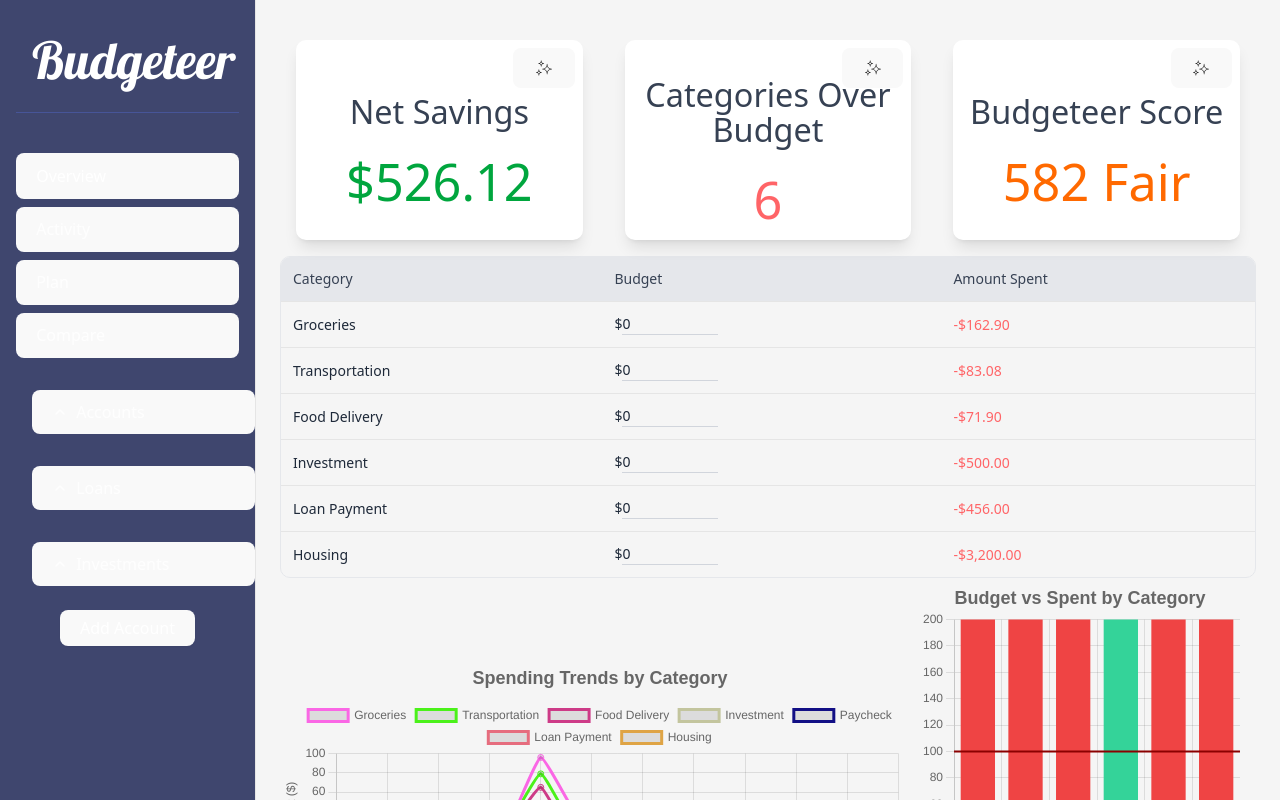
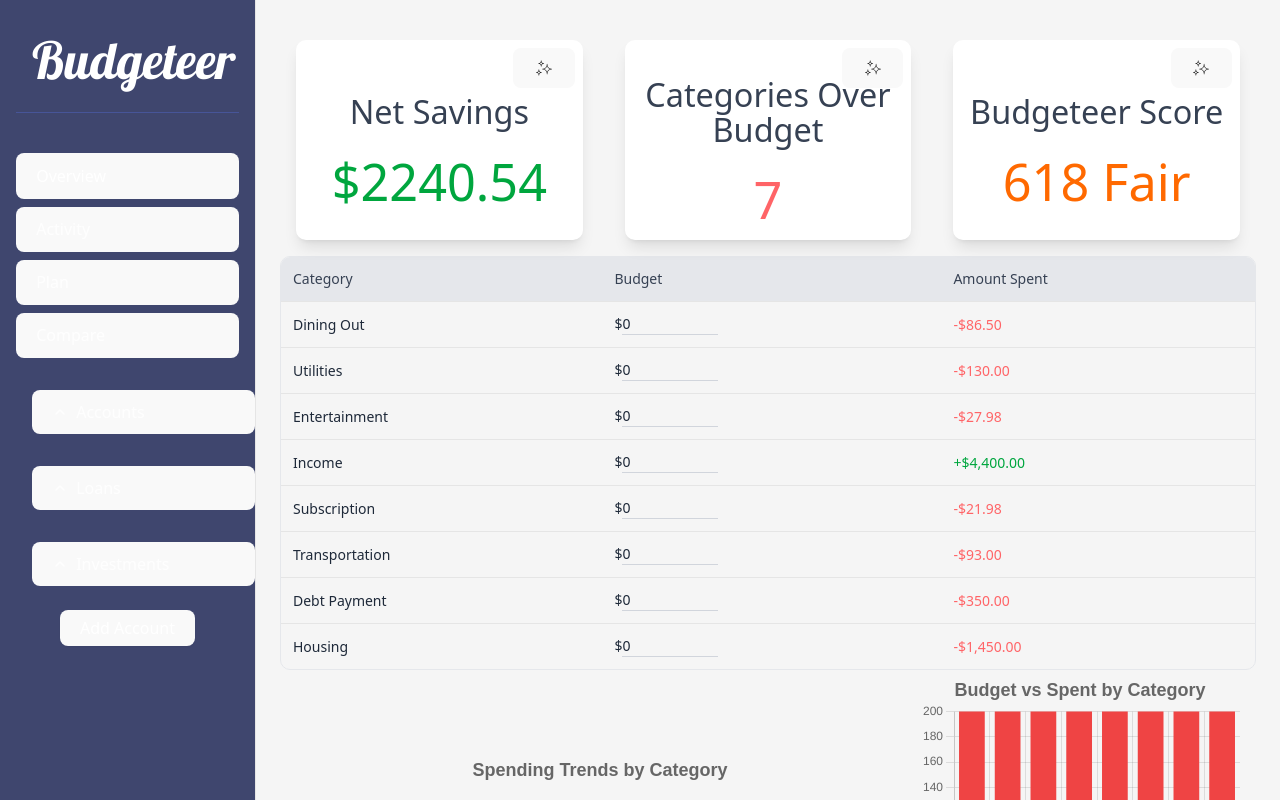
Before and after one commit to adsunarto/Budget-Dashboard, a React (Vite) app: page / in a window 1280 px wide. Built offline with nearby package versions, Linux system fonts and the light colour scheme.

Commit message:
Fix LLM context

```diff
--- a/src/components/Dashboard/Dashboard.tsx
+++ b/src/components/Dashboard/Dashboard.tsx
@@ -7,175 +7,69 @@
 import Compare from "@/components/Compare/Compare";
 
 const transactions = [
-  { id: 1, date: "1/24/2025", tag: "Groceries", name: "Trader Joe's", amount: -50.00 },
-  { id: 2, date: "1/23/2025", tag: "Transportation", name: "Uber", amount: -20.00 },
-  { id: 3, date: "1/22/2025", tag: "Food Delivery", name: "Door Dash", amount: -30.00 },
-  { id: 4, date: "1/20/2025", tag: "Investment", name: "Roth IRA Contribution", amount: -500.00 },
-  { id: 5, date: "1/18/2025", tag: "Groceries", name: "Walmart", amount: -65.00 },
-  { id: 6, date: "1/16/2025", tag: "Transportation", name: "Gas Station", amount: -40.00 },
-  { id: 7, date: "1/15/2025", tag: "Paycheck", name: "Paycheck", amount: 2500.00 },
-  { id: 8, date: "1/13/2025", tag: "Food Delivery", name: "Uber Eats", amount: -25.00 },
-  { id: 9, date: "1/11/2025", tag: "Loan Payment", name: "Auto Loan - Capital One", amount: -456.00 },
-  { id: 10, date: "1/10/2025", tag: "Groceries", name: "Target", amount: -55.00 },
-  { id: 11, date: "1/08/2025", tag: "Housing", name: "Mortgage Payment - Chase", amount: -3200.00 },
-  { id: 12, date: "1/06/2025", tag: "Transportation", name: "Uber", amount: -20.00 },
-  { id: 13, date: "1/04/2025", tag: "Paycheck", name: "Paycheck", amount: 2500.00 },
-  { id: 14, date: "1/02/2025", tag: "Food Delivery", name: "Door Dash", amount: -20.00 },
+  { id: 1, date: "1/05/2025", tag: "Dining Out", name: "Starbucks", amount: -13.50 },
+  { id: 2, date: "1/06/2025", tag: "Transportation", name: "Uber", amount: -22.00 },
+  { id: 3, date: "1/08/2025", tag: "Entertainment", name: "Netflix Subscription", amount: -15.99 },
+  { id: 4, date: "1/10/2025", tag: "Income", name: "Paycheck", amount: 2500.00 },
+  { id: 5, date: "1/12/2025", tag: "Dining Out", name: "Panda Express", amount: -27.00 },
+  { id: 6, date: "1/14/2025", tag: "Subscription", name: "Disney+ Subscription", amount: -8.99 },
+  { id: 7, date: "1/16/2025", tag: "Utilities", name: "Electric Bill - PG&E", amount: -120.00 },
+  { id: 8, date: "1/18/2025", tag: "Income", name: "Freelance Project", amount: 1700.00 },
+  { id: 9, date: "1/20/2025", tag: "Debt Payment", name: "Student Loan - Nelnet", amount: -350.00 },
+  { id: 10, date: "1/22/2025", tag: "Entertainment", name: "Spotify Subscription", amount: -11.99 },
+  { id: 11, date: "1/24/2025", tag: "Dining Out", name: "Chipotle", amount: -30.00 },
+  { id: 12, date: "1/25/2025", tag: "Transportation", name: "Monthly Metro Pass", amount: -70.00 },
+  { id: 13, date: "1/27/2025", tag: "Housing", name: "Rent - Apartment Complex", amount: -1450.00 },
+  { id: 14, date: "1/28/2025", tag: "Dining Out", name: "McDonald's", amount: -15.00 },
+  { id: 15, date: "1/30/2025", tag: "Subscription", name: "Amazon Prime Subscription", amount: -12.99 },
 
-  { id: 15, date: "2/24/2025", tag: "Groceries", name: "Trader Joe's", amount: -52.00 },
-  { id: 16, date: "2/23/2025", tag: "Transportation", name: "Uber", amount: -18.00 },
-  { id: 17, date: "2/22/2025", tag: "Food Delivery", name: "Door Dash", amount: -25.00 },
-  { id: 18, date: "2/20/2025", tag: "Investment", name: "Roth IRA Contribution", amount: -500.00 },
-  { id: 19, date: "2/18/2025", tag: "Groceries", name: "Walmart", amount: -67.00 },
-  { id: 20, date: "2/16/2025", tag: "Transportation", name: "Gas Station", amount: -35.00 },
-  { id: 21, date: "2/15/2025", tag: "Paycheck", name: "Paycheck", amount: 2500.00 },
-  { id: 22, date: "2/13/2025", tag: "Food Delivery", name: "Uber Eats", amount: -22.00 },
-  { id: 23, date: "2/11/2025", tag: "Loan Payment", name: "Auto Loan - Capital One", amount: -456.00 },
-  { id: 24, date: "2/10/2025", tag: "Groceries", name: "Target", amount: -53.00 },
-  { id: 25, date: "2/08/2025", tag: "Housing", name: "Mortgage Payment - Chase", amount: -3200.00 },
-  { id: 26, date: "2/06/2025", tag: "Transportation", name: "Uber", amount: -21.00 },
-  { id: 27, date: "2/04/2025", tag: "Paycheck", name: "Paycheck", amount: 2500.00 },
+  { id: 1, date: "2/01/2025", tag: "Dining Out", name: "Chipotle", amount: -28.50 },
+  { id: 2, date: "2/03/2025", tag: "Utilities", name: "Electric Bill - PG&E", amount: -120.00 },
+  { id: 3, date: "2/05/2025", tag: "Entertainment", name: "Netflix Subscription", amount: -15.99 },
+  { id: 4, date: "2/07/2025", tag: "Income", name: "Paycheck", amount: 2500.00 },
+  { id: 5, date: "2/09/2025", tag: "Dining Out", name: "Starbucks", amount: -13.00 },
+  { id: 6, date: "2/10/2025", tag: "Subscription", name: "Amazon Prime Subscription", amount: -12.99 },
+  { id: 7, date: "2/12/2025", tag: "Transportation", name: "Monthly Metro Pass", amount: -75.00 },
+  { id: 8, date: "2/14/2025", tag: "Entertainment", name: "Spotify Subscription", amount: -11.99 },
+  { id: 9, date: "2/15/2025", tag: "Income", name: "Freelance Project", amount: 1800.00 },
+  { id: 10, date: "2/17/2025", tag: "Entertainment", name: "HBO Max Subscription", amount: -14.99 },
+  { id: 11, date: "2/18/2025", tag: "Debt Payment", name: "Student Loan - Nelnet", amount: -350.00 },
+  { id: 12, date: "2/20/2025", tag: "Dining Out", name: "Panda Express", amount: -25.00 },
+  { id: 13, date: "2/22/2025", tag: "Transportation", name: "Lyft", amount: -18.00 },
+  { id: 14, date: "2/25/2025", tag: "Housing", name: "Rent - Apartment Complex", amount: -1450.00 },
+  { id: 15, date: "2/28/2025", tag: "Dining Out", name: "Chipotle", amount: -32.00 },
 
-  { id: 28, date: "3/24/2025", tag: "Groceries", name: "Trader Joe's", amount: -42.78 },
-  { id: 27, date: "3/23/2025", tag: "Transportation", name: "Uber", amount: -18.50 },
-  { id: 26, date: "3/22/2025", tag: "Food Delivery", name: "Door Dash", amount: -23.40 },
-  { id: 25, date: "3/20/2025", tag: "Investment", name: "Roth IRA Contribution", amount: -500.00 },
-  { id: 24, date: "3/18/2025", tag: "Groceries", name: "Walmart", amount: -65.30 },
-  { id: 23, date: "3/16/2025", tag: "Transportation", name: "Gas Station", amount: -42.17 },
-  { id: 22, date: "3/15/2025", tag: "Paycheck", name: "Paycheck", amount: 2500.00 },
-  { id: 21, date: "3/13/2025", tag: "Food Delivery", name: "Uber Eats", amount: -28.65 },
-  { id: 20, date: "3/11/2025", tag: "Loan Payment", name: "Auto Loan - Capital One", amount: -456.00 }, // ~60-month loan on $24K
-  { id: 19, date: "3/10/2025", tag: "Groceries", name: "Target", amount: -54.82 },
-  { id: 18, date: "3/08/2025", tag: "Housing", name: "Mortgage Payment - Chase", amount: -3200.00 }, // Mortgage on $455K home
-  { id: 17, date: "3/06/2025", tag: "Transportation", name: "Uber", amount: -22.41 },
-  { id: 16, date: "3/04/2025", tag: "Paycheck", name: "Paycheck", amount: 2500.00 },
-  { id: 15, date: "3/02/2025", tag: "Food Delivery", name: "Door Dash", amount: -19.85 },
+  { id: 1, date: "3/01/2025", tag: "Dining Out", name: "Starbucks", amount: -12.50 },
+  { id: 2, date: "3/03/2025", tag: "Utilities", name: "Electric Bill - PG&E", amount: -125.00 },
+  { id: 3, date: "3/05/2025", tag: "Entertainment", name: "Netflix Subscription", amount: -15.99 },
+  { id: 4, date: "3/07/2025", tag: "Income", name: "Paycheck", amount: 2500.00 },
+  { id: 5, date: "3/09/2025", tag: "Dining Out", name: "Chipotle", amount: -29.00 },
+  { id: 6, date: "3/12/2025", tag: "Subscription", name: "Disney+ Subscription", amount: -8.99 },
+  { id: 7, date: "3/14/2025", tag: "Transportation", name: "Monthly Metro Pass", amount: -75.00 },
+  { id: 8, date: "3/16/2025", tag: "Income", name: "Freelance Project", amount: 1800.00 },
+  { id: 9, date: "3/18/2025", tag: "Debt Payment", name: "Student Loan - Nelnet", amount: -350.00 },
+  { id: 10, date: "3/20/2025", tag: "Entertainment", name: "Spotify Subscription", amount: -11.99 },
+  { id: 11, date: "3/22/2025", tag: "Dining Out", name: "Panda Express", amount: -26.00 },
+  { id: 12, date: "3/24/2025", tag: "Transportation", name: "Lyft", amount: -18.00 },
+  { id: 13, date: "3/26/2025", tag: "Housing", name: "Rent - Apartment Complex", amount: -1450.00 },
+  { id: 14, date: "3/28/2025", tag: "Dining Out", name: "McDonald's", amount: -15.00 },
+  { id: 15, date: "3/30/2025", tag: "Subscription", name: "Amazon Prime Subscription", amount: -12.99 },
 
-
-  { id: 28, date: "4/24/2025", tag: "Groceries", name: "Trader Joe's", amount: -42.78 },
-  { id: 27, date: "4/23/2025", tag: "Transportation", name: "Uber", amount: -18.50 },
-  { id: 26, date: "4/22/2025", tag: "Food Delivery", name: "Door Dash", amount: -23.40 },
-  { id: 25, date: "4/20/2025", tag: "Investment", name: "Roth IRA Contribution", amount: -500.00 },
-  { id: 24, date: "4/18/2025", tag: "Groceries", name: "Walmart", amount: -65.30 },
-  { id: 23, date: "4/16/2025", tag: "Transportation", name: "Gas Station", amount: -42.17 },
-  { id: 22, date: "4/15/2025", tag: "Paycheck", name: "Paycheck", amount: 2500.00 },
-  { id: 21, date: "4/13/2025", tag: "Food Delivery", name: "Uber Eats", amount: -28.65 },
-  { id: 20, date: "4/11/2025", tag: "Loan Payment", name: "Auto Loan - Capital One", amount: -456.00 }, // ~60-month loan on $24K
-  { id: 19, date: "4/10/2025", tag: "Groceries", name: "Target", amount: -54.82 },
-  { id: 18, date: "4/08/2025", tag: "Housing", name: "Mortgage Payment - Chase", amount: -3200.00 }, // Mortgage on $455K home
-  { id: 17, date: "4/06/2025", tag: "Transportation", name: "Uber", amount: -22.41 },
-  { id: 16, date: "4/04/2025", tag: "Paycheck", name: "Paycheck", amount: 2500.00 },
-  { id: 15, date: "4/02/2025", tag: "Food Delivery", name: "Door Dash", amount: -19.85 },
-
-  { id: 34, date: "5/24/2025", tag: "Groceries", name: "Trader Joe's", amount: -60.00 },
-  { id: 35, date: "5/23/2025", tag: "Transportation", name: "Uber", amount: -22.00 },
-  { id: 36, date: "5/22/2025", tag: "Food Delivery", name: "Door Dash", amount: -28.00 },
-  { id: 37, date: "5/20/2025", tag: "Investment", name: "Roth IRA Contribution", amount: -500.00 },
-  { id: 38, date: "5/18/2025", tag: "Groceries", name: "Walmart", amount: -70.00 },
-  { id: 39, date: "5/16/2025", tag: "Transportation", name: "Gas Station", amount: -45.00 },
-  { id: 40, date: "5/15/2025", tag: "Paycheck", name: "Paycheck", amount: 2500.00 },
-  { id: 41, date: "5/13/2025", tag: "Food Delivery", name: "Uber Eats", amount: -30.00 },
-  { id: 42, date: "5/11/2025", tag: "Loan Payment", name: "Auto Loan - Capital One", amount: -456.00 },
-  { id: 43, date: "5/10/2025", tag: "Groceries", name: "Target", amount: -60.00 },
-  { id: 44, date: "5/08/2025", tag: "Housing", name: "Mortgage Payment - Chase", amount: -3200.00 },
-  { id: 45, date: "5/06/2025", tag: "Transportation", name: "Uber", amount: -25.00 },
-  { id: 46, date: "5/04/2025", tag: "Paycheck", name: "Paycheck", amount: 2500.00 },
-
-  { id: 47, date: "6/24/2025", tag: "Groceries", name: "Trader Joe's", amount: -60.00 },
-  { id: 48, date: "6/23/2025", tag: "Transportation", name: "Uber", amount: -22.00 },
-  { id: 49, date: "6/22/2025", tag: "Food Delivery", name: "Door Dash", amount: -28.00 },
-  { id: 50, date: "6/20/2025", tag: "Investment", name: "Roth IRA Contribution", amount: -500.00 },
-  { id: 51, date: "6/18/2025", tag: "Groceries", name: "Walmart", amount: -72.00 },
-  { id: 52, date: "6/16/2025", tag: "Transportation", name: "Gas Station", amount: -45.00 },
-  { id: 53, date: "6/15/2025", tag: "Paycheck", name: "Paycheck", amount: 2500.00 },
-  { id: 54, date: "6/13/2025", tag: "Food Delivery", name: "Uber Eats", amount: -35.00 },
-  { id: 55, date: "6/11/2025", tag: "Loan Payment", name: "Auto Loan - Capital One", amount: -456.00 },
-  { id: 56, date: "6/10/2025", tag: "Groceries", name: "Target", amount: -65.00 },
-  { id: 57, date: "6/08/2025", tag: "Housing", name: "Mortgage Payment - Chase", amount: -3200.00 },
-  { id: 58, date: "6/06/2025", tag: "Transportation", name: "Uber", amount: -27.00 },
-  { id: 59, date: "6/04/2025", tag: "Paycheck", name: "Paycheck", amount: 2500.00 },
-
-  { id: 60, date: "7/24/2025", tag: "Groceries", name: "Trader Joe's", amount: -55.00 },
-  { id: 61, date: "7/23/2025", tag: "Transportation", name: "Uber", amount: -25.00 },
-  { id: 62, date: "7/22/2025", tag: "Food Delivery", name: "Door Dash", amount: -32.00 },
-  { id: 63, date: "7/20/2025", tag: "Investment", name: "Roth IRA Contribution", amount: -500.00 },
-  { id: 64, date: "7/18/2025", tag: "Groceries", name: "Walmart", amount: -68.00 },
-  { id: 65, date: "7/16/2025", tag: "Transportation", name: "Gas Station", amount: -50.00 },
-  { id: 66, date: "7/15/2025", tag: "Paycheck", name: "Paycheck", amount: 2500.00 },
-  { id: 67, date: "7/13/2025", tag: "Food Delivery", name: "Uber Eats", amount: -40.00 },
-  { id: 68, date: "7/11/2025", tag: "Loan Payment", name: "Auto Loan - Capital One", amount: -456.00 },
-  { id: 69, date: "7/10/2025", tag: "Groceries", name: "Target", amount: -60.00 },
-  { id: 70, date: "7/08/2025", tag: "Housing", name: "Mortgage Payment - Chase", amount: -3200.00 },
-  { id: 71, date: "7/06/2025", tag: "Transportation", name: "Uber", amount: -30.00 },
-  { id: 72, date: "7/04/2025", tag: "Paycheck", name: "Paycheck", amount: 2500.00 },
-
-  { id: 73, date: "8/24/2025", tag: "Groceries", name: "Trader Joe's", amount: -65.00 },
-  { id: 74, date: "8/23/2025", tag: "Transportation", name: "Uber", amount: -27.00 },
-  { id: 75, date: "8/22/2025", tag: "Food Delivery", name: "Door Dash", amount: -34.00 },
-  { id: 76, date: "8/20/2025", tag: "Investment", name: "Roth IRA Contribution", amount: -500.00 },
-  { id: 77, date: "8/18/2025", tag: "Groceries", name: "Walmart", amount: -70.00 },
-  { id: 78, date: "8/16/2025", tag: "Transportation", name: "Gas Station", amount: -55.00 },
-  { id: 79, date: "8/15/2025", tag: "Paycheck", name: "Paycheck", amount: 2500.00 },
-  { id: 80, date: "8/13/2025", tag: "Food Delivery", name: "Uber Eats", amount: -45.00 },
-  { id: 81, date: "8/11/2025", tag: "Loan Payment", name: "Auto Loan - Capital One", amount: -456.00 },
-  { id: 82, date: "8/10/2025", tag: "Groceries", name: "Target", amount: -75.00 },
-  { id: 83, date: "8/08/2025", tag: "Housing", name: "Mortgage Payment - Chase", amount: -3200.00 },
-  { id: 84, date: "8/06/2025", tag: "Transportation", name: "Uber", amount: -35.00 },
-  { id: 85, date: "8/04/2025", tag: "Paycheck", name: "Paycheck", amount: 2500.00 },
-
-  { id: 86, date: "9/24/2025", tag: "Groceries", name: "Trader Joe's", amount: -75.00 },
-  { id: 87, date: "9/23/2025", tag: "Transportation", name: "Uber", amount: -30.00 },
-  { id: 88, date: "9/22/2025", tag: "Food Delivery", name: "Door Dash", amount: -40.00 },
-  { id: 89, date: "9/20/2025", tag: "Investment", name: "Roth IRA Contribution", amount: -500.00 },
-  { id: 90, date: "9/18/2025", tag: "Groceries", name: "Walmart", amount: -72.00 },
-  { id: 91, date: "9/16/2025", tag: "Transportation", name: "Gas Station", amount: -60.00 },
-  { id: 92, date: "9/15/2025", tag: "Paycheck", name: "Paycheck", amount: 2500.00 },
-  { id: 93, date: "9/13/2025", tag: "Food Delivery", name: "Uber Eats", amount: -50.00 },
-  { id: 94, date: "9/11/2025", tag: "Loan Payment", name: "Auto Loan - Capital One", amount: -456.00 },
-  { id: 95, date: "9/10/2025", tag: "Groceries", name: "Target", amount: -80.00 },
-  { id: 96, date: "9/08/2025", tag: "Housing", name: "Mortgage Payment - Chase", amount: -3200.00 },
-  { id: 97, date: "9/06/2025", tag: "Transportation", name: "Uber", amount: -40.00 },
-  { id: 98, date: "9/04/2025", tag: "Paycheck", name: "Paycheck", amount: 2500.00 },
-
-  { id: 99, date: "10/24/2025", tag: "Groceries", name: "Trader Joe's", amount: -80.00 },
-  { id: 100, date: "10/23/2025", tag: "Transportation", name: "Uber", amount: -32.00 },
-  { id: 101, date: "10/22/2025", tag: "Food Delivery", name: "Door Dash", amount: -45.00 },
-  { id: 102, date: "10/20/2025", tag: "Investment", name: "Roth IRA Contribution", amount: -500.00 },
-  { id: 103, date: "10/18/2025", tag: "Groceries", name: "Walmart", amount: -80.00 },
-  { id: 104, date: "10/16/2025", tag: "Transportation", name: "Gas Station", amount: -65.00 },
-  { id: 105, date: "10/15/2025", tag: "Paycheck", name: "Paycheck", amount: 2500.00 },
-  { id: 105, date: "10/01/2025", tag: "Paycheck", name: "Paycheck", amount: 2500.00 },
-  { id: 106, date: "10/13/2025", tag: "Food Delivery", name: "Uber Eats", amount: -55.00 },
-  { id: 107, date: "10/11/2025", tag: "Loan Payment", name: "Auto Loan - Capital One", amount: -456.00 },
-  { id: 95, date: "10/08/2025", tag: "Groceries", name: "Target", amount: -80.00 },
-
-  { id: 109, date: "11/24/2025", tag: "Groceries", name: "Trader Joe's", amount: -85.00 },
-  { id: 110, date: "11/23/2025", tag: "Transportation", name: "Uber", amount: -35.00 },
-  { id: 111, date: "11/22/2025", tag: "Food Delivery", name: "Door Dash", amount: -50.00 },
-  { id: 112, date: "11/20/2025", tag: "Investment", name: "Roth IRA Contribution", amount: -500.00 },
-  { id: 113, date: "11/18/2025", tag: "Groceries", name: "Walmart", amount: -82.00 },
-  { id: 114, date: "11/16/2025", tag: "Transportation", name: "Gas Station", amount: -68.00 },
-  { id: 115, date: "11/15/2025", tag: "Paycheck", name: "Paycheck", amount: 2500.00 },
-  { id: 116, date: "11/13/2025", tag: "Food Delivery", name: "Uber Eats", amount: -58.00 },
-  { id: 117, date: "11/11/2025", tag: "Loan Payment", name: "Auto Loan - Capital One", amount: -456.00 },
-  { id: 118, date: "11/10/2025", tag: "Groceries", name: "Target", amount: -85.00 },
-  { id: 119, date: "11/08/2025", tag: "Housing", name: "Mortgage Payment - Chase", amount: -3200.00 },
-  { id: 120, date: "11/06/2025", tag: "Transportation", name: "Uber", amount: -42.00 },
-  { id: 121, date: "11/04/2025", tag: "Paycheck", name: "Paycheck", amount: 2500.00 },
-
-  { id: 122, date: "12/24/2025", tag: "Groceries", name: "Trader Joe's", amount: -90.00 },
-  { id: 123, date: "12/23/2025", tag: "Transportation", name: "Uber", amount: -38.00 },
-  { id: 124, date: "12/22/2025", tag: "Food Delivery", name: "Door Dash", amount: -52.00 },
-  { id: 125, date: "12/20/2025", tag: "Investment", name: "Roth IRA Contribution", amount: -500.00 },
-  { id: 126, date: "12/18/2025", tag: "Groceries", name: "Walmart", amount: -88.00 },
-  { id: 127, date: "12/16/2025", tag: "Transportation", name: "Gas Station", amount: -70.00 },
-  { id: 128, date: "12/15/2025", tag: "Paycheck", name: "Paycheck", amount: 2500.00 },
-  { id: 129, date: "12/13/2025", tag: "Food Delivery", name: "Uber Eats", amount: -60.00 },
-  { id: 130, date: "12/11/2025", tag: "Loan Payment", name: "Auto Loan - Capital One", amount: -456.00 },
-  { id: 131, date: "12/10/2025", tag: "Groceries", name: "Target", amount: -90.00 },
-  { id: 132, date: "12/08/2025", tag: "Housing", name: "Mortgage Payment - Chase", amount: -3200.00 },
-  { id: 133, date: "12/06/2025", tag: "Transportation", name: "Uber", amount: -45.00 },
-  { id: 134, date: "12/04/2025", tag: "Paycheck", name: "Paycheck", amount: 2500.00 }
+  { id: 1, date: "4/01/2025", tag: "Dining Out", name: "Panda Express", amount: -27.50 },
+  { id: 2, date: "4/03/2025", tag: "Utilities", name: "Electric Bill - PG&E", amount: -130.00 },
+  { id: 3, date: "4/05/2025", tag: "Entertainment", name: "Netflix Subscription", amount: -15.99 },
+  { id: 4, date: "4/07/2025", tag: "Income", name: "Paycheck", amount: 2500.00 },
+  { id: 5, date: "4/09/2025", tag: "Dining Out", name: "Starbucks", amount: -14.00 },
+  { id: 6, date: "4/12/2025", tag: "Subscription", name: "Disney+ Subscription", amount: -8.99 },
+  { id: 7, date: "4/14/2025", tag: "Transportation", name: "Monthly Metro Pass", amount: -75.00 },
+  { id: 8, date: "4/16/2025", tag: "Income", name: "Freelance Project", amount: 1900.00 },
+  { id: 9, date: "4/18/2025", tag: "Debt Payment", name: "Student Loan - Nelnet", amount: -350.00 },
+  { id: 10, date: "4/20/2025", tag: "Entertainment", name: "Spotify Subscription", amount: -11.99 },
+  { id: 11, date: "4/22/2025", tag: "Dining Out", name: "Chipotle", amount: -29.00 },
+  { id: 12, date: "4/24/2025", tag: "Transportation", name: "Lyft", amount: -18.00 },
+  { id: 13, date: "4/26/2025", tag: "Housing", name: "Rent - Apartment Complex", amount: -1450.00 },
+  { id: 14, date: "4/28/2025", tag: "Dining Out", name: "McDonald's", amount: -16.00 },
+  { id: 15, date: "4/30/2025", tag: "Subscription", name: "Amazon Prime Subscription", amount: -12.99 }
 ].map(tx => ({
   ...tx,
   dateObj: new Date(tx.date), // Convert date string to Date object
--- a/src/components/Overview/Overview.tsx
+++ b/src/components/Overview/Overview.tsx
@@ -61,7 +61,7 @@
 
     const [netSavings] = useState(calculateNetSavings);
     const defaultBudgets: Budget[] = Array.from(
-        transactions.reduce((map, tx) => {
+        transactionsThisMonth.reduce((map, tx) => {
             const current = map.get(tx.tag) || { budgeted: 0, amountSpent: 0 };
             current.amountSpent += tx.amount;
             map.set(tx.tag, current);
@@ -97,16 +97,28 @@
     }
 
     function calculateCatsOverBudget() {
+        // Calculate spending by category from current month's transactions
+        const spendingByCategory: Record<string, number> = {};
+        transactionsThisMonth.forEach((tx) => {
+            if (!spendingByCategory[tx.tag]) {
+                spendingByCategory[tx.tag] = 0;
+            }
+            spendingByCategory[tx.tag] += tx.amount;
+        });
+
         let overBudget = 0;
-        budgets.forEach(budget => {
-            if (-1 * budget.amountSpent > budget.budgeted) {
-                overBudget += 1;
-            }
-        })
+        budgets
+            .filter(budget => budget.category !== "Paycheck")
+            .forEach(budget => {
+                const spent = spendingByCategory[budget.category] || 0;
+                if (-1 * spent > budget.budgeted) {
+                    overBudget += 1;
+                }
+            });
         return overBudget;
     }
 
-    const [catsOverBudget, setCatsOverBudget] = useState(calculateCatsOverBudget); // useState(Math.floor(Math.random() * 5));
+    const [catsOverBudget, setCatsOverBudget] = useState(calculateCatsOverBudget);
     const [budgeteerScore, setBudgeteerScore] = useState(calculateBudgeteerScore());
     const [AIexplanation, setAIexplanation] = useState({ "title": "", "explanation": "" });
     const [showAIexplain, setShowAIexplain] = useState(false);
@@ -179,7 +191,9 @@
             "color": getnetSavingsColor(netSavings),
             "additionalDetail": "",
             "promptContext": [
-                ""
+                "Tell me how much I'm saving or spending this month.",
+                "Do not suggest reducing spending on necessities, such as debt or housing.",
+                "The income category is not related to spending. Do not suggest reducing spending on income."
             ]
         },
         {
@@ -191,7 +205,7 @@
             "color": getOverBudgetColor(catsOverBudget),
             "additionalDetail": "",
             "promptContext": [
-                ""
+                "Tell me which categories are over budget and why."
             ]
         },
         {
@@ -203,7 +217,7 @@
             "color": getBudgeteerScoreColor(budgeteerScore),
             "additionalDetail": " " + getBudgeteerScoreCategory(budgeteerScore),
             "promptContext": [
-                ""
+                "Tell me what my Budgeteer Score is and why."
             ]
         }
     ]
@@ -222,13 +236,11 @@
         console.log(`Generating response for ${topic}`)
         const promptParts = [
             "You are an assistant that helps with budgeting. Your goal is to provide helpful, clear explanations.",
-            "Limit your response to a very short paragraph (no markdown, no emojis) using only the information provided.",
+            "Limit your response to a short paragraph of a few sentences (with no markdown and no emojis), using only the information provided.",
             "Be direct with your response, don't say things like 'Based on x' or 'According to'.",
             "Act as if everyone knows what the value is, don't say 'It looks like' or 'I'm reporting a value of x'.",
-            "Do not thank me.",
-            "Do not ask me if I have any other questions.",
-            "Do not list things as they do not look good in a paragraph without formatting.",
-            "If the value explained has a negative association, explain how I might be able to improve the score.",
+            "Do not thank me. Do not ask me if I have any other questions. Do not use numbers or bullet points to list things.",
+            "If there are easy improvements, explain how I might be able to improve the score.",
             // "The lowest Budgeteer Score is 300 and the highest Budgeteer Score is 850.",
             // "A negative net earnings correlates to a lower Budgeteer Score",
             // "More categories over budget correlates to a lower Budgeteer Score",
--- a/src/components/Overview/VerticalBarChart.tsx
+++ b/src/components/Overview/VerticalBarChart.tsx
@@ -29,15 +29,23 @@
     spendingMap[tx.tag] += Math.abs(tx.amount);
   });
 
+  // Add any missing categories from transactions to budgets
+  const updatedBudgets = [...budgets];
+  Object.keys(spendingMap).forEach(category => {
+    if (!updatedBudgets.some(b => b.category === category)) {
+      updatedBudgets.push({ category, budgeted: 1000 }); // Default budget of 1000 for new categories
+    }
+  });
+
   // Combine category list from either budgets or spendingMap
   const categories = Array.from(new Set([
-    ...budgets.map((b) => b.category),
+    ...updatedBudgets.map((b) => b.category),
     ...Object.keys(spendingMap),
   ])).filter(category => category !== "Paycheck");
 
   const rawData = categories.map((category) => {
     const spent = spendingMap[category] || 0;
-    const budgeted = budgets.find((b) => b.category === category)?.budgeted ?? 1000;
+    const budgeted = updatedBudgets.find((b) => b.category === category)?.budgeted ?? 1000;
     return 100 * spent / (budgeted === 0 ? 1 : budgeted); // Avoid divide-by-zero
   });
 
```
